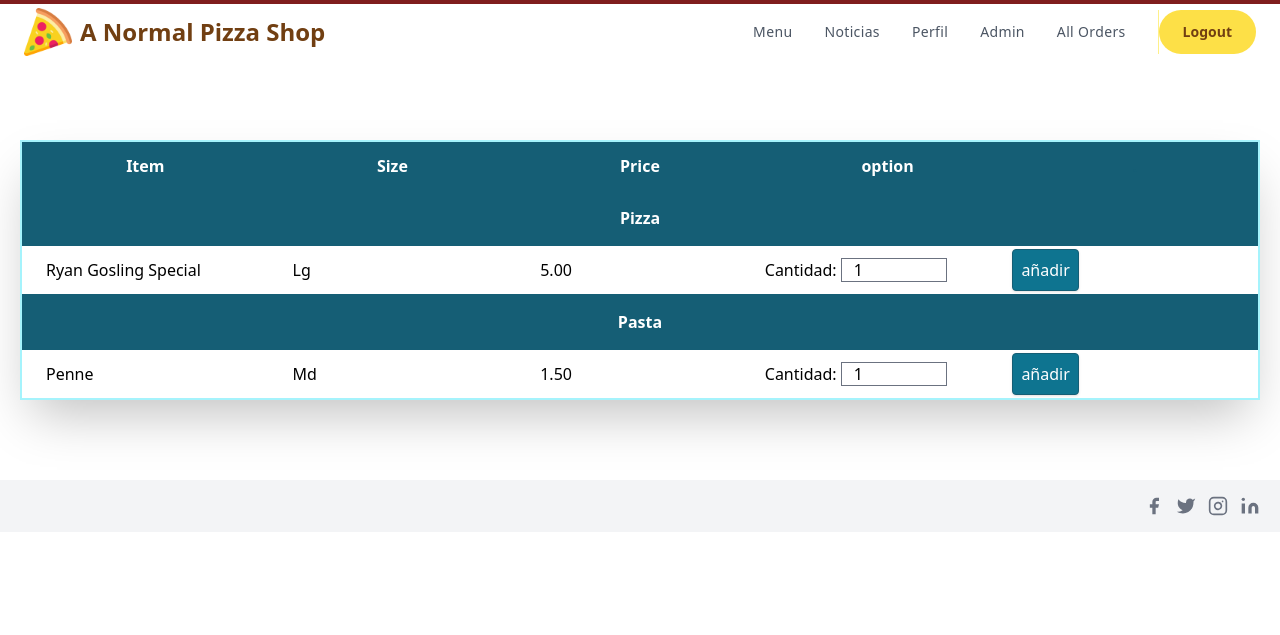
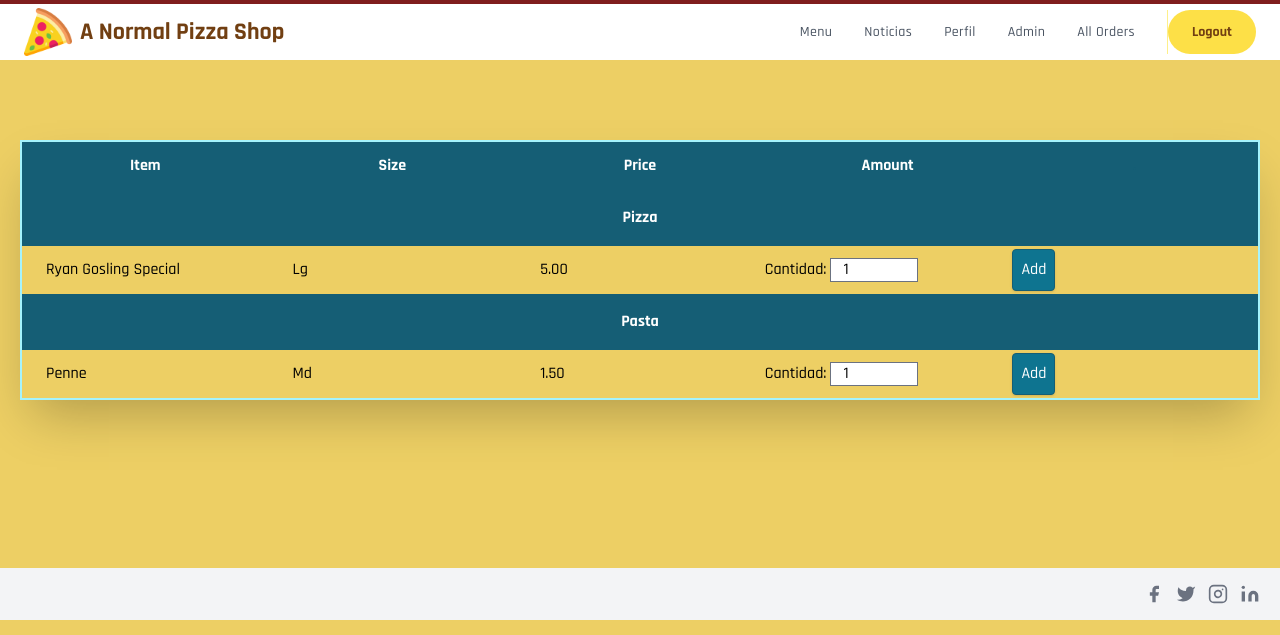
Before and after one commit to Eliasnew52/cs50w-proyect3, a Django app: page / in a window 1280 px wide. Shown: the top 635 px of the page. Run offline with Django 3.2, Linux system fonts and the light colour scheme; a user stored in the database is signed in; data comes from the database, SQL or seed files in the repository; both versions use the stored data as it was after the commit; data that the repository does not hold is empty; some libraries are stand-ins or nearby versions.

Commit message:
Logout Path Done + Cart Half Way :watermelon:

```diff
--- a/orders/templates/index.html
+++ b/orders/templates/index.html
@@ -46,7 +46,7 @@
           <th scope="col" class="py-3 bg-cyan-800">Item</th>
           <th scope="col" class="py-3 bg-cyan-800">Size</th>
           <th scope="col" class="py-3 bg-cyan-800">Price</th>
-          <th scope="col" class="py-3 bg-cyan-800">option</th>
+          <th scope="col" class="py-3 bg-cyan-800">Amount</th>
           <th scope="col" class="py-3 bg-cyan-800 text-cyan-800">.</th>
 
 
@@ -94,7 +94,7 @@
           <label for="qauntity">Cantidad:</label>
           <input name="quantity" id="quantity" type="number" value=1 min=1 max=30 class="h-6 w-13">
           <td>
-            <button type="submit" class="bg-cyan-700 border border-cyan-800 shadow p-2 rounded text-white flex items-center focus:outline-none focus:shadow-outline">añadir</button></td>
+            <button type="submit" class="bg-cyan-700 border border-cyan-800 shadow p-2 rounded text-white flex items-center focus:outline-none focus:shadow-outline">Add</button></td>
 
           </td>
         </form>
--- a/orders/templates/layout.html
+++ b/orders/templates/layout.html
@@ -10,7 +10,7 @@
     <script src="https://cdn.tailwindcss.com"></script>
     <script src="https://cdn.tailwindcss.com?plugins=forms,typography,aspect-ratio,line-clamp"></script>
 
-
+    <link rel="stylesheet" type="text/css" href="{% static 'login.css' %}">
     <script>
         tailwind.config = {
             theme: {
--- a/orders/urls.py
+++ b/orders/urls.py
@@ -7,5 +7,6 @@ from . import views
 urlpatterns = [
     path("", views.index, name="index"),
     path("login", views.login_view, name="login"),
+    path("logout", views.logout_view, name="logout"),
     #path("register", views.register_view, name="register"),
 ]
--- a/orders/views.py
+++ b/orders/views.py
@@ -60,6 +60,36 @@ def login_view(request):
 
     if user is not None:
         login(request, user)
-        return HttpResponseRedirect(reverse("index"))
+        return redirect('/')
     else:
         return render(request, "login.html", {"message": "Datos invalidos."})
+
+# USER LOGOUT
+def logout_view(request):
+
+    logout(request)
+    return render(request, "login.html",{"message": "Has Cerrado Sesion"})
+
+
+@login_required()
+def add_to_cart(request, **kwargs):
+    user_profile = get_object_or_404(Profile, user=request.user)
+
+    menu_item = Menu_Item.objects.filter(id=kwargs.get('item_id', "")).first()#ID Obtenido del Form
+
+    quantity = int(request.POST['quantity'])
+
+
+    for x in range(quantity):
+        order_item = OrderItem.objects.create(menu_item=menu_item)
+
+        user_order, status = Order.objects.get_or_create(owner=user_profile,is_ordered=False)
+
+        user_order.ordered_items.add(order_item)
+
+    if status:
+        user_order.save()
+
+    messages.info(request, f" {quantity} {menu_item.sizes} {menu_item.name} Add")
+
+    return redirect('/')
```
Also changed, not shown: db.sqlite3.
